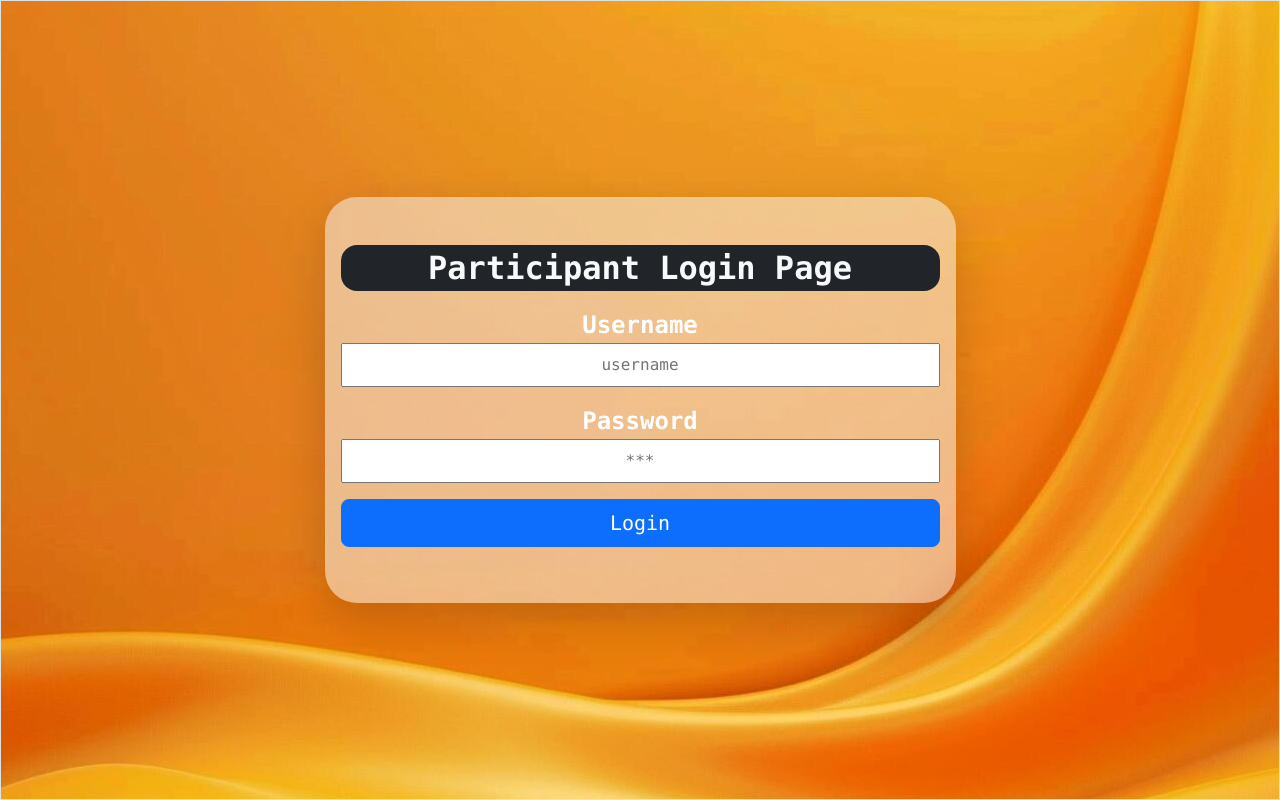
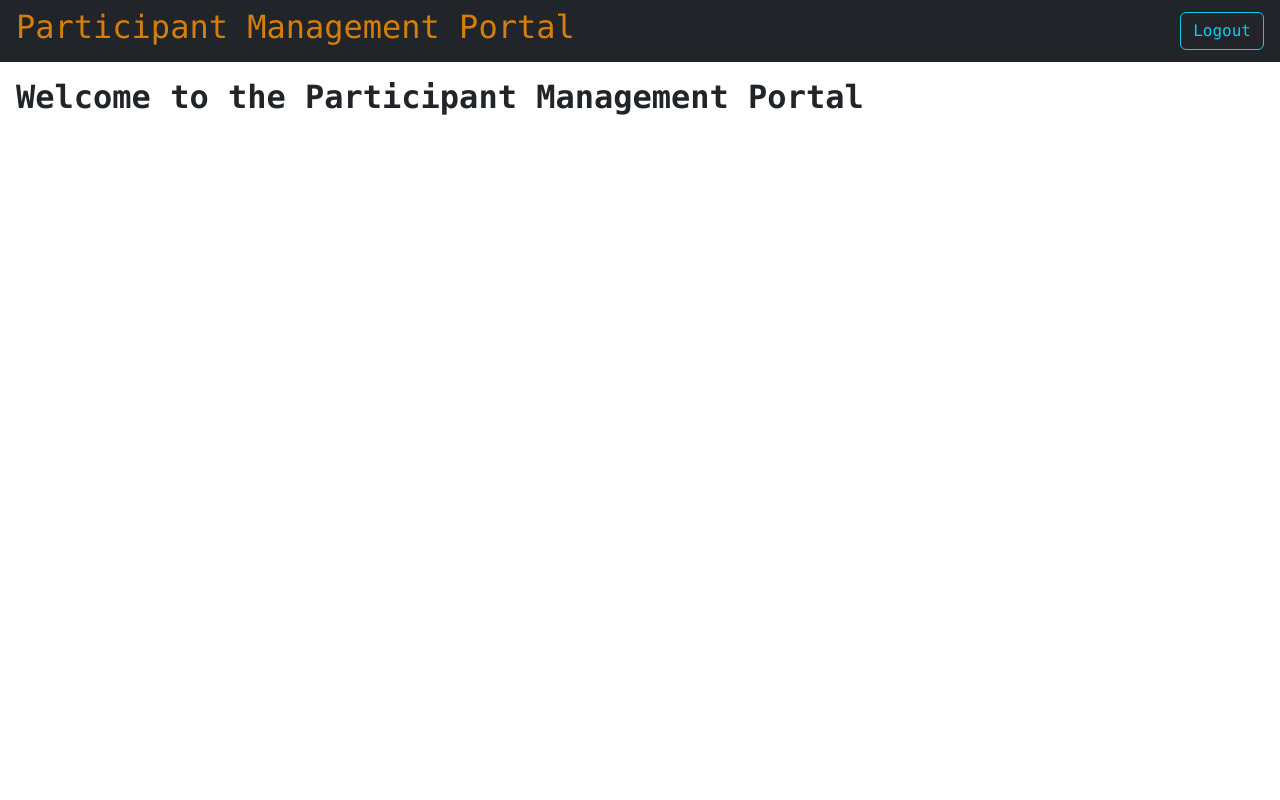
Before and after one commit to Pix3l-Guy21/participant-management-portal, an Angular app: page /participants in a window 1280 px wide. Before the commit this address led to /. Built offline with nearby package versions, Linux system fonts and the light colour scheme.

Commit message:
setup application routing navigation layout and logout

```diff
--- a/src/app/app.html
+++ b/src/app/app.html
@@ -1 +1 @@
-<app-login></app-login>
+<router-outlet></router-outlet>
--- a/src/app/app.routes.ts
+++ b/src/app/app.routes.ts
@@ -1,3 +1,9 @@
 import { Routes } from '@angular/router';
+import { Login } from './login/login';
+import { Participantspage } from './participantspage/participantspage';
 
-export const routes: Routes = [];
+export const routes: Routes = [
+    {path: 'login', component: Login},
+    {path: 'participants', component: Participantspage},
+    {path: '', redirectTo: 'login', pathMatch: 'full'}
+];
--- a/src/app/app.ts
+++ b/src/app/app.ts
@@ -1,10 +1,9 @@
 import { Component, signal } from '@angular/core';
 import { RouterOutlet } from '@angular/router';
-import { Login } from './login/login';
 
 
 @Component({
-  imports: [RouterOutlet, Login],
+  imports: [RouterOutlet],
   selector: 'app-root',
   styleUrl: './app.css',
   templateUrl: './app.html',
--- a/src/app/login/login.html
+++ b/src/app/login/login.html
@@ -3,14 +3,14 @@
         <h2 class="p-1 bg-dark text-light rounded-4 fw-bolder fs-2">Participant Login Page</h2>
         <form (ngSubmit)="onSubmit()" #loginForm="ngForm">
             <div class="py-2 rounded-4">
-                <label class="fw-bolder fs-4 text-white">Username</label> <br>
+                <label class="fw-bolder fs-4 text-body">Username</label> <br>
                 <input type="text" [(ngModel)]="username" placeholder="username" class="w-100 py-2 text-center" name="username" #userCtrl="ngModel" required/>
                 @if (userCtrl.invalid && (userCtrl.touched || userCtrl.dirty || submitted()) && userCtrl.hasError('required')) {
                     <p class="text-danger">username required.</p>
                 }
             </div>
             <div class="py-2 bg-opacity-25 rounded-4">
-                <label class="fw-bolder text-white fs-4">Password</label> <br>
+                <label class="fw-bolder text-body fs-4">Password</label> <br>
                 <input type="password" name="password" placeholder="***" class="w-100 py-2 text-center" aria-describedby="addon2" #userCtrl2="ngModel" aria-label="password" [(ngModel)]="password" required />
                 @if (userCtrl2.invalid && (userCtrl2.touched || userCtrl2.dirty || submitted()) && userCtrl2.hasError('required')) {
                     <p class="text-danger">password required.</p>
--- a/src/app/login/login.ts
+++ b/src/app/login/login.ts
@@ -2,6 +2,7 @@ import { Component, inject, signal } from '@angular/core';
 
 import { FormsModule } from '@angular/forms';
 import { AuthService } from '../auth-service';
+import { Router } from '@angular/router';
 
 @Component({
   imports: [FormsModule],
@@ -11,6 +12,8 @@ import { AuthService } from '../auth-service';
 })
 export class Login {
   private loginService = inject(AuthService);
+  private router = inject(Router);
+
   username = '';
   password = '';
   submitted = signal(false);
@@ -18,5 +21,8 @@ export class Login {
   onSubmit() {
     this.loginService.login(this.username, this.password);
     this.submitted.set(true);
+    if (!this.errorMessage()) {
+      this.router.navigate(['/participants']);
+    }
   }
 }
--- /dev/null
+++ b/src/app/participantspage/participantspage.html
@@ -0,0 +1,9 @@
+<div class="vh-100 bg-body" >
+    <nav class="navbar navbar-collapse bg-dark text-light px-3">
+        <h2 style="color: #d47e0c">Participant Management Portal</h2>
+        <button class="btn btn-outline-info" role="button" (click)="logout()">Logout</button>
+    </nav>
+    <div class="p-3">
+        <h2 class="fw-bold text-dark">Welcome to the Participant Management Portal</h2>
+    </div>
+</div>
--- /dev/null
+++ b/src/app/participantspage/participantspage.ts
@@ -0,0 +1,15 @@
+import { Component, inject } from '@angular/core';
+import { Router } from '@angular/router';
+
+@Component({
+  imports: [],
+  selector: 'app-participantspage',
+  styleUrl: './participantspage.css',
+  templateUrl: './participantspage.html',
+})
+export class Participantspage {
+  private router = inject(Router);
+  public logout() {
+    this.router.navigate(['/login']);
+  }
+}
--- a/src/index.html
+++ b/src/index.html
@@ -7,7 +7,7 @@
   <meta name="viewport" content="width=device-width, initial-scale=1">
   <link rel="icon" type="image/x-icon" href="favicon.ico">
 </head>
-<body>
+<body class="font-monospace">
   <app-root></app-root>
 </body>
 </html>
```
Also changed, not shown: public/background2.jpg (added), src/app/participantspage/participantspage.css (added), 1 other file (tests, documents, lock files or other folders).
